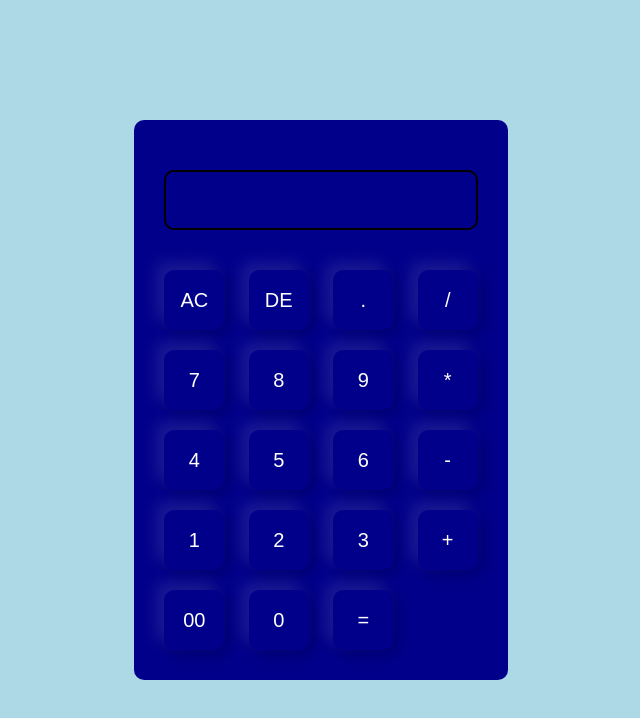
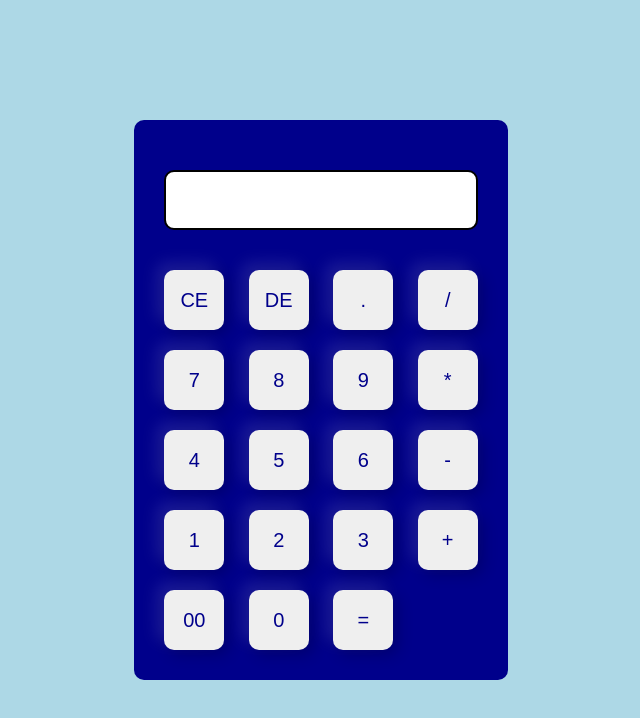
Before and after one commit to mohammad-mohamed/webExercise3, a plain HTML site: page index.html in a window 1280 px wide. Both pictures are taken after a click on the button "DE". Shown: the whole page, without its empty margins (319-959 px from the left). Drawn offline with Linux system fonts and the light colour scheme.

Commit message:
complete

```diff
--- a/CSS/styles.css
+++ b/CSS/styles.css
@@ -29,10 +29,8 @@
     height: 60px;
     border-radius: 10px;
     box-shadow: -8px -8px 15px rgba(255, 255, 255, 0.1),5px 5px 15px rgba(0, 0, 0, 0.2);
-    background: transparent;
     font-size: 20px;
-    color: #fff;
-    cursor: pointer;
+    color: darkblue;
     margin: 10px;
 }
 
@@ -51,3 +49,11 @@ form .display input{
     border-color: black;
 
 }
+
+.buttons:hover{
+    background-color: aqua;
+    color: navy;
+    font-weight: bold;
+    cursor: pointer;
+
+}
--- a/index.html
+++ b/index.html
@@ -11,40 +11,41 @@
         <div class="calculater">
             <form>
                 <div class="display">
-                    <input type="text" name="display">
+                    <input type="text" id="output" readonly>
                 </div>
                 <div>
-                    <input type="button" value="AC">
-                    <input type="button" value="DE">
-                    <input type="button" value=".">
-                    <input type="button" value="/">
+                    <input class="buttons" type="button" value="CE">
+                    <input class="buttons" type="button" value="DE">
+                    <input class="buttons" type="button" value=".">
+                    <input class="buttons" type="button" value="/">
                 </div>
                 <div>
-                    <input type="button" value="7">
-                    <input type="button" value="8">
-                    <input type="button" value="9">
-                    <input type="button" value="*">
+                    <input class="buttons" type="button" value="7">
+                    <input class="buttons" type="button" value="8">
+                    <input class="buttons" type="button" value="9">
+                    <input class="buttons" type="button" value="*">
                 </div>
                 <div>
-                    <input type="button" value="4">
-                    <input type="button" value="5">
-                    <input type="button" value="6">
-                    <input type="button" value="-">
+                    <input class="buttons" type="button" value="4">
+                    <input class="buttons" type="button" value="5">
+                    <input class="buttons" type="button" value="6">
+                    <input class="buttons" type="button" value="-">
                 </div>
                 <div>
-                    <input type="button" value="1">
-                    <input type="button" value="2">
-                    <input type="button" value="3">
-                    <input type="button" value="+">
+                    <input class="buttons" type="button" value="1">
+                    <input class="buttons" type="button" value="2">
+                    <input class="buttons" type="button" value="3">
+                    <input class="buttons" type="button" value="+">
                 </div>
                 <div>
-                    <input type="button" value="00">
-                    <input type="button" value="0">
-                    <input type="button" value="=">
+                    <input class="buttons" type="button" value="00">
+                    <input class="buttons" type="button" value="0">
+                    <input class="buttons" type="button" value="=">
                 </div>
 
             </form>
         </div>
     </div>
+    <script src="script/script.js"></script>
 </body>
 </html>
--- a/script/script.js
+++ b/script/script.js
@@ -0,0 +1,50 @@
+let sum = '';
+
+function evaluateSum() {
+    const output = document.getElementById('output');
+    try {
+        let result = eval(sum);
+        result = Math.round(result * 100) / 100;
+        output.value = result;
+        sum = result.toString();
+    } catch (error) {
+        output.value = 'Error';
+    }
+}
+
+
+function clearSum() {
+    const output = document.getElementById('output');
+    sum = '';
+    output.value = '';
+}
+
+function handleClick(value) {
+    const output = document.getElementById('output');
+
+    if (value === 'CE') {
+        clearSum();
+    } else if (value === '=') {
+        evaluateSum();
+    } else if (value === 'DE') {
+        sum = sum.slice(0, -1);
+        output.value = sum;
+    } else {
+        if ('+-*/.'.includes(value) && sum.includes(value)) {
+            return;
+        }
+
+        sum += value;
+        output.value = sum;
+    }
+}
+
+
+document.addEventListener('DOMContentLoaded', function() {
+    const buttons = document.querySelectorAll('input[type="button"]');
+    buttons.forEach(button => {
+        button.addEventListener('click', function() {
+            handleClick(button.value);
+        });
+    });
+});
```
